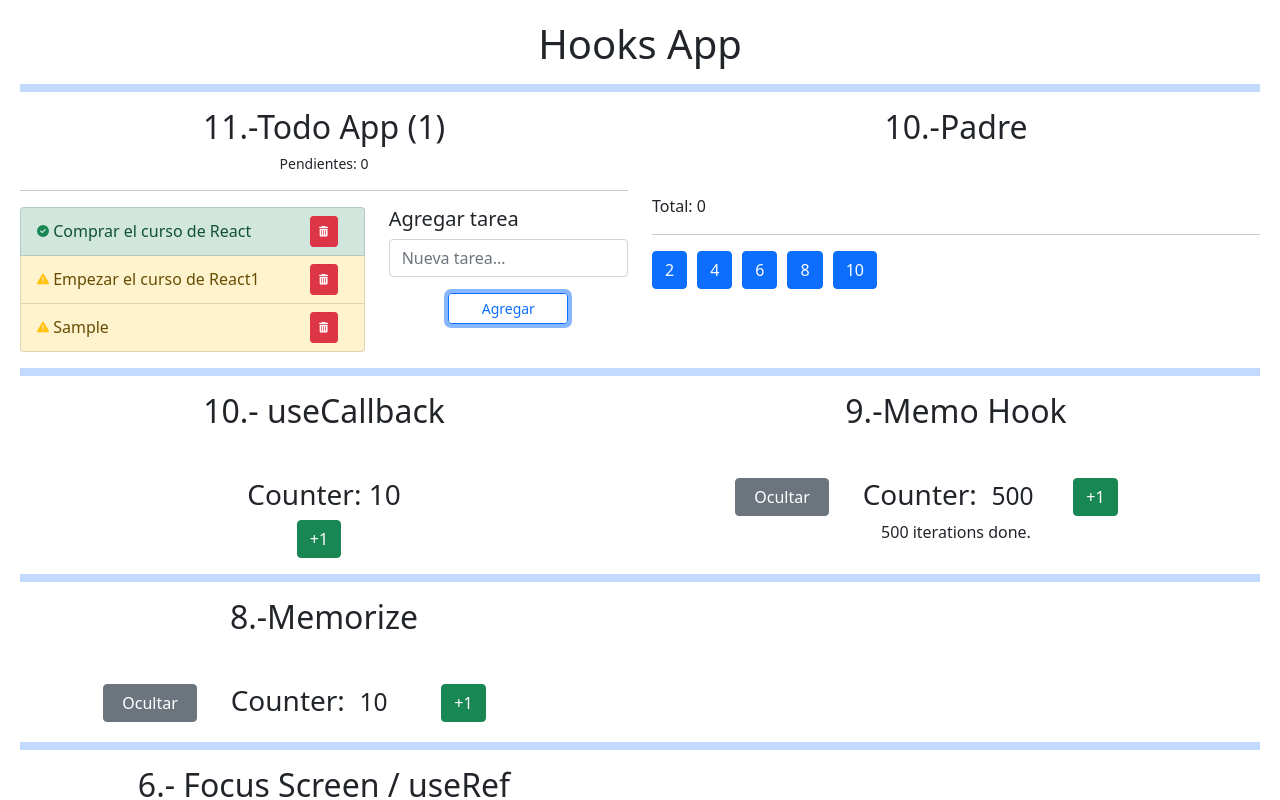
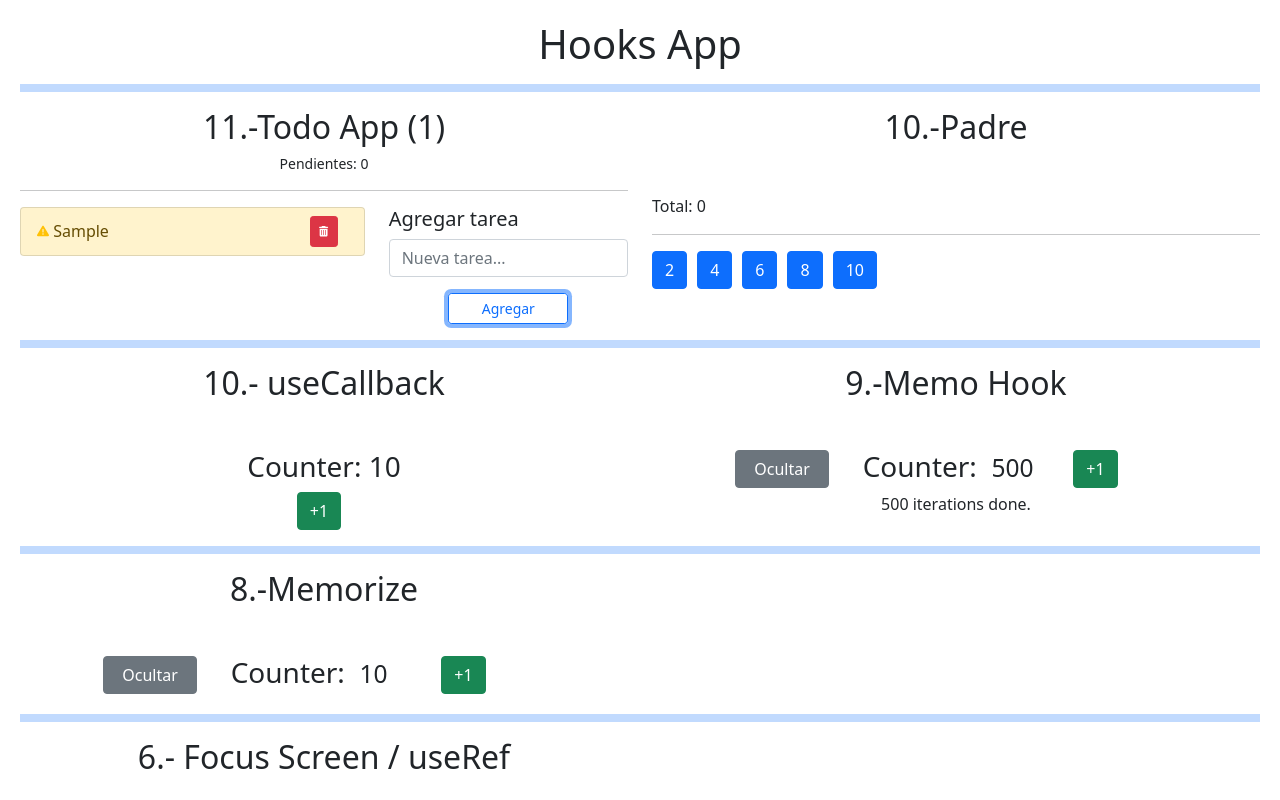
Before and after one commit to AlanGPmx/Udemy_CursoReact_01_FH, a React (Create React App) app in the folder 05-hook-app/: page / in a window 1280 px wide. Both pictures are taken after typing "Sample" into the empty fields and a click on the button "Agregar". Shown: the top 800 px of the page. Built offline with nearby package versions, Linux system fonts and the light colour scheme.

Commit message:
feat: WIP: Se agrega la funcionalidad de borrar del LocalStorage tambien

```diff
--- a/05-hook-app/src/08-useReducer/TodoApp.tsx
+++ b/05-hook-app/src/08-useReducer/TodoApp.tsx
@@ -1,33 +1,45 @@
-import {useReducer} from 'react';
-import {
-	ActionsInterface,
-	TodoInterface,
-	todoReducer,
-	TodosInterface,
-} from './todoReducer';
+import {useEffect, useReducer} from 'react';
+import {ActionsInterface, TodoInterface, todoReducer} from './todoReducer';
 import {TodoList} from './TodoList';
 import {TodoAdd} from './TodoAdd';
 
 export const TodoApp = () => {
 	const initialState: TodoInterface[] = [
-		{
-			id: 1,
-			description: 'Comprar el curso de React',
-			done: true,
-		},
-		{
-			id: 2,
-			description: 'Empezar el curso de React1',
-			done: false,
-		},
+		// {
+		// 	id: 1,
+		// 	description: 'Comprar el curso de React',
+		// 	done: true,
+		// },
+		// {
+		// 	id: 2,
+		// 	description: 'Empezar el curso de React1',
+		// 	done: false,
+		// },
 	];
 
-	const [state, dispatch] = useReducer(todoReducer, initialState);
+	const init = () => {
+		return JSON.parse(localStorage.getItem('todos') || '[]');
+	};
+
+	const [state, dispatch] = useReducer(todoReducer, initialState, init);
+
+	useEffect(() => {
+		localStorage.setItem('todos', JSON.stringify(state) || JSON.stringify([]));
+	}, [state]);
 
 	const handleNewTodo = (todo: TodoInterface) => {
 		const action: ActionsInterface = {
 			type: '[TODO] add todo',
 			payload: todo,
+		};
+
+		dispatch(action);
+	};
+
+	const handleDeleteTodo = (id: number) => {
+		const action: ActionsInterface = {
+			type: '[TODO] delete todo',
+			payload: id,
 		};
 
 		dispatch(action);
@@ -44,7 +56,7 @@ export const TodoApp = () => {
 			<hr />
 			<div className='row'>
 				<div className='col-7'>
-					<TodoList todos={state} />
+					<TodoList todos={state} onDeleteTodo={handleDeleteTodo} />
 				</div>
 				<div className='col-5'>
 					<h5>Agregar tarea</h5>
--- a/05-hook-app/src/08-useReducer/TodoItem.tsx
+++ b/05-hook-app/src/08-useReducer/TodoItem.tsx
@@ -6,7 +6,8 @@ import {
 import {FontAwesomeIcon} from '@fortawesome/react-fontawesome';
 export const TodoItem = (props: any) => {
 	const {
-		todo: {description, done},
+		todo: {description, done, id},
+		onDeleteTodo,
 	} = props;
 
 	return (
@@ -23,7 +24,9 @@ export const TodoItem = (props: any) => {
 					/>{' '}
 					{description}
 				</span>
-				<button className='btn btn-danger btn-sm'>
+				<button
+					className='btn btn-danger btn-sm'
+					onClick={() => onDeleteTodo(id)}>
 					<FontAwesomeIcon icon={faTrashCan} size='xs' />
 				</button>
 			</li>
--- a/05-hook-app/src/08-useReducer/TodoList.tsx
+++ b/05-hook-app/src/08-useReducer/TodoList.tsx
@@ -1,13 +1,13 @@
 import {TodoItem} from './TodoItem';
 
 export const TodoList = (props: any) => {
-	const {todos} = props;
+	const {todos, onDeleteTodo} = props;
 
 	return (
 		<>
 			<ul className='list-group'>
 				{todos.map((todo: any) => (
-					<TodoItem key={todo.id} todo={todo} />
+					<TodoItem key={todo.id} todo={todo} onDeleteTodo={onDeleteTodo} />
 				))}
 			</ul>
 		</>
--- a/05-hook-app/src/08-useReducer/todoReducer.ts
+++ b/05-hook-app/src/08-useReducer/todoReducer.ts
@@ -31,7 +31,7 @@ export const todoReducer = (
 			break;
 
 		case '[TODO] delete todo':
-			break;
+			return state.filter((state) => state.id !== action.payload);
 
 		default:
 			return state;
```
